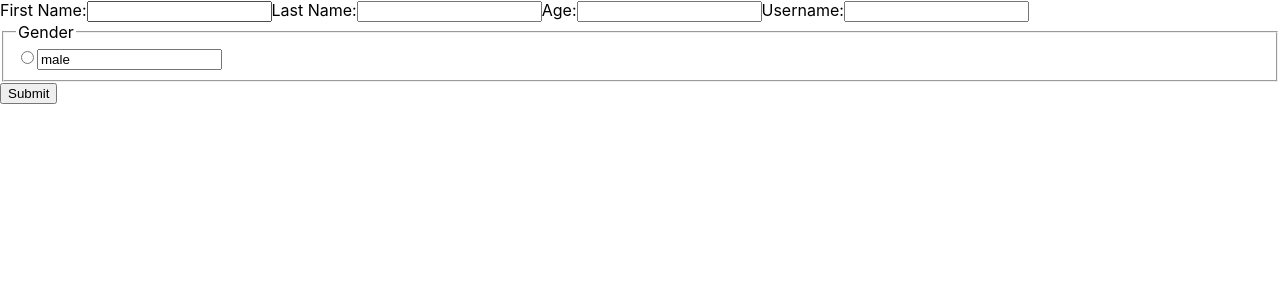
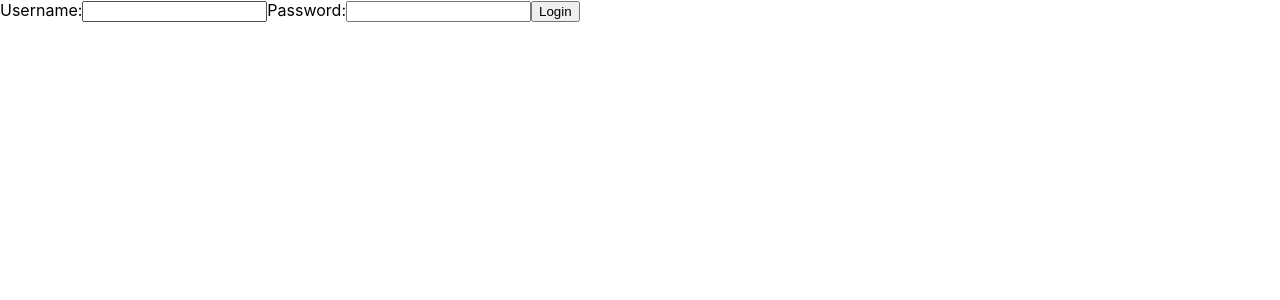
Before and after one commit to monteecode/nutrimeasure, a React (Create React App) app: page /login in a window 1280 px wide. Shown: the top 300 px of the page. Built offline with nearby package versions, Linux system fonts and the light colour scheme.

Commit message:
Fix route for login and register links on homepage

```diff
--- a/src/App.js
+++ b/src/App.js
@@ -2,6 +2,7 @@ import './App.css';
 import {Switch, Route} from 'react-router-dom'
 import Homepage from './homepage/Homepage';
 import Registration from './forms/Registration'
+import Login from './forms/Login'
 
 function App() {
   return (
@@ -11,10 +12,12 @@ function App() {
         <Route exact path='/'>
           <Homepage />
         </Route>
-        <Route>
+        <Route path='/login'>
+          <Login />
+        </Route>
+        <Route path='/register'>
           <Registration />
         </Route>
-
       </Switch>
     </div>
   );
--- a/src/homepage/HeroNav.js
+++ b/src/homepage/HeroNav.js
@@ -1,20 +1,12 @@
 import React from 'react'
-import {Link, Route, Switch} from 'react-router-dom'
-import Login from '../forms/Login'
+import {Link} from 'react-router-dom'
+
 
 function HeroNav(){
     return (
         <header className="Hero-header">
             <Link to="/">Nutrimeasure</Link>
             <Link to="/login" >LOGIN</Link>
-            <Switch>
-                <Route exact path="/">
-
-                </Route>
-                <Route exact path="/login">
-                    <Login />
-                </Route>
-            </Switch>
         </header>
 
     )
```
